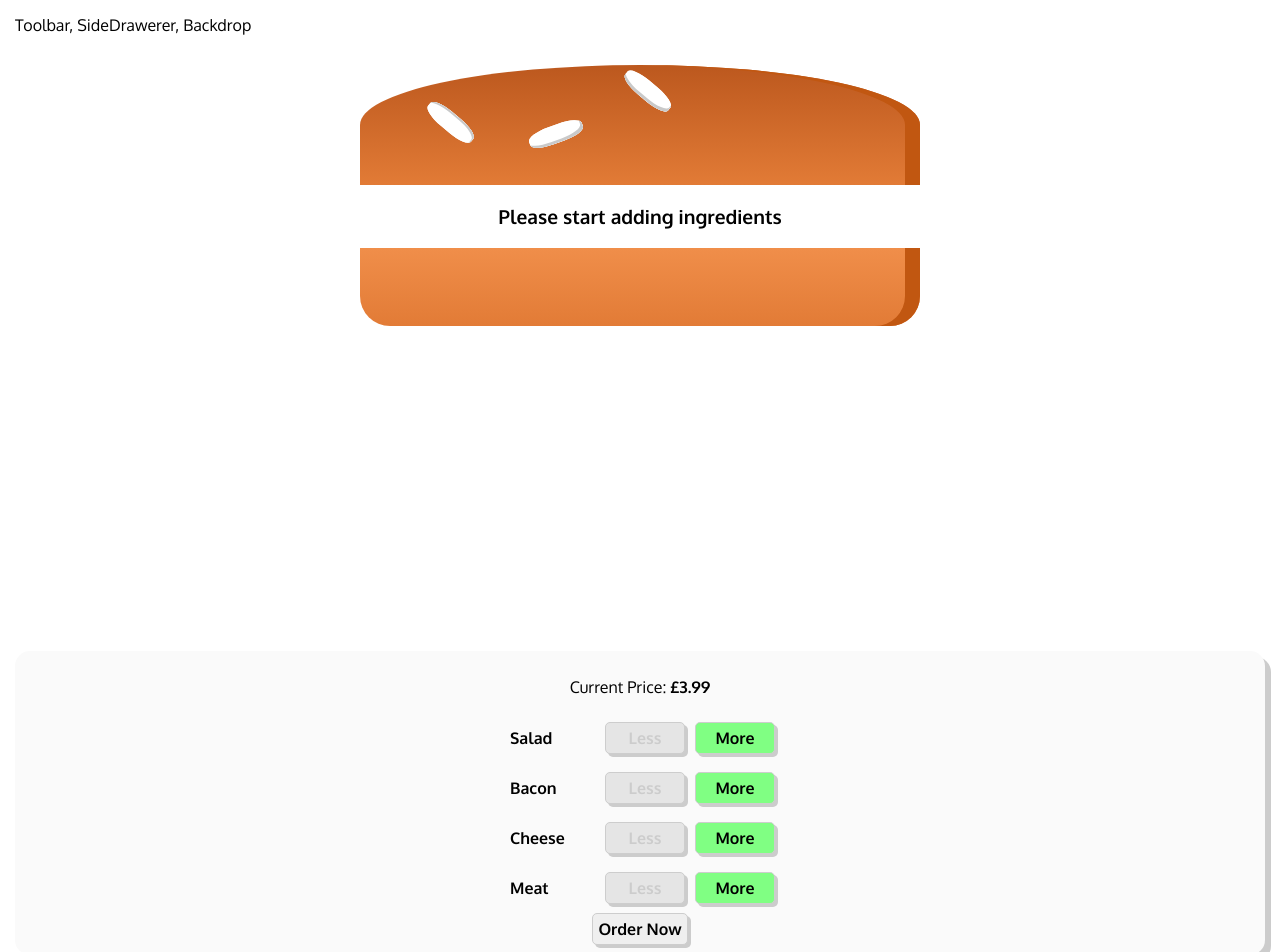
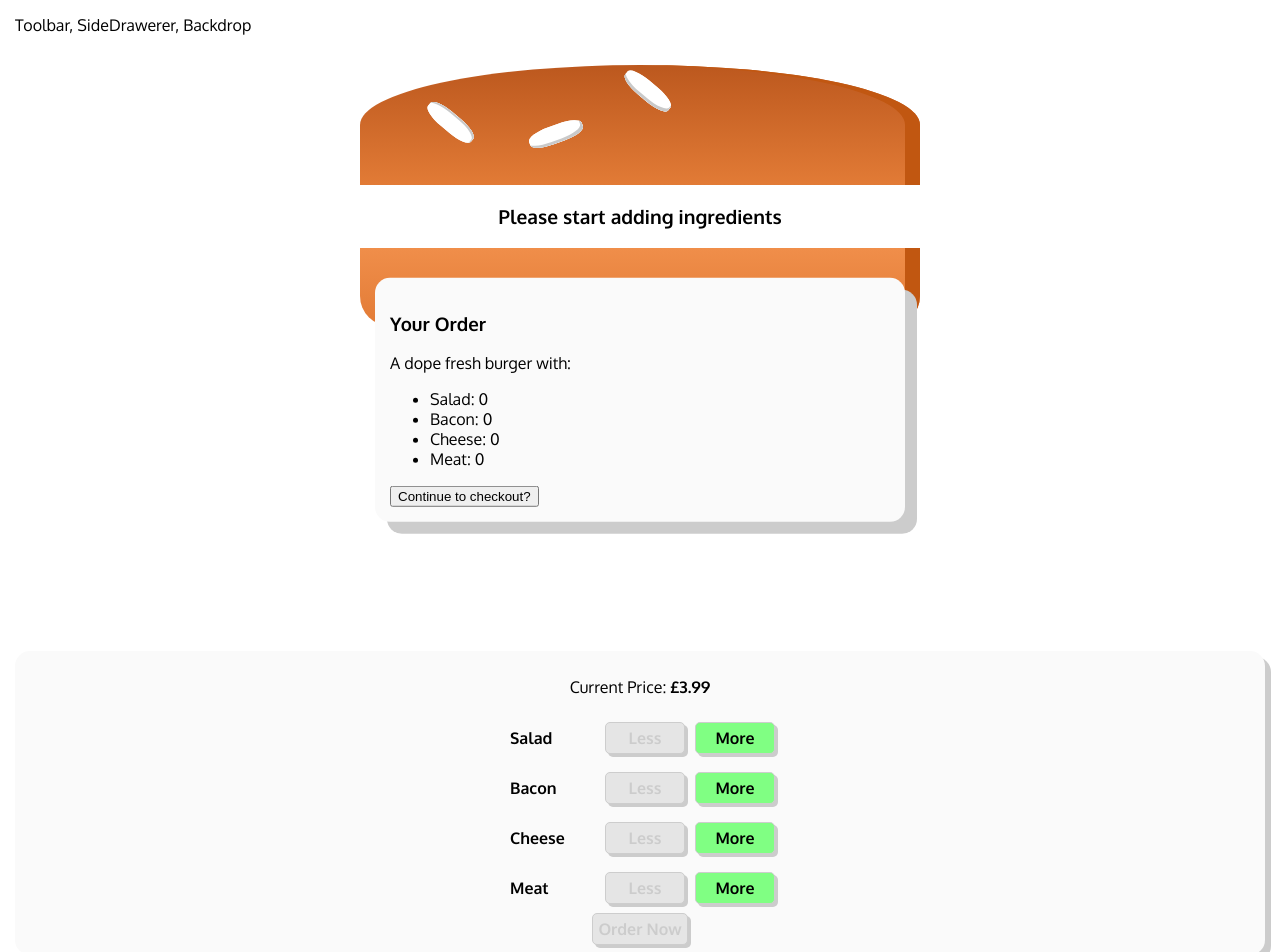
Before and after one commit to kev2480/react-build-a-burger-udemy-course, a React (Create React App) app: page / in a window 1280 px wide. Shown: the top 952 px of the page. Built offline with nearby package versions, Linux system fonts and the light colour scheme; the HTML template or start-up script is replaced by a standard one.

Commit message:
Modal with order details

```diff
--- a/src/components/Burger/BuildControls/BuildControls.js
+++ b/src/components/Burger/BuildControls/BuildControls.js
@@ -20,7 +20,7 @@ const buildControls = (props) => (
          label={ctrl.label}
          disabled={props.disabled[ctrl.type]}/>
     ))}
-    <button className={classes.OrderButton}>Order Now</button>
+    <button disabled={!props.purchasable} onClick={props.openModal}>Order Now</button>
   </div>
 );
 
--- a/src/components/Burger/BurgerIngredient/BurgerIngredient.module.css
+++ b/src/components/Burger/BurgerIngredient/BurgerIngredient.module.css
@@ -5,6 +5,9 @@
     border-radius: 0 0 30px 30px;
     box-shadow: inset -15px 0 #c15711;
     margin: 2% auto;
+    display: flex;
+flex-direction: row;
+align-items: center;
 }
 
 .BreadTop {
--- /dev/null
+++ b/src/components/Burger/OrderSummary/OrderSummary.js
@@ -0,0 +1,25 @@
+import React from 'react';
+import Aux from '../../../hoc/Aux';
+
+const orderSummary = (props) => {
+  const ingredientSummary = Object.keys(props.ingredients)
+    .map(igkey => {
+      return (
+        <li key={igkey}>
+          <span style={{textTransform: 'capitalize'}}>{igkey}</span>: {props.ingredients[igkey]}
+        </li>)
+    })
+
+  return (
+    <Aux>
+      <h3>Your Order</h3>
+      <p>A dope fresh burger with:</p>
+      <ul>
+        {ingredientSummary}
+      </ul>
+      <button>Continue to checkout?</button>
+    </Aux>
+  )
+}
+
+export default orderSummary;
--- /dev/null
+++ b/src/components/Burger/OrderSummary/OrderSummary.module.css
@@ -0,0 +1,3 @@
+.OrderSummary {
+
+}
--- /dev/null
+++ b/src/components/UI/Backdrop/Backdrop.module.css
@@ -0,0 +1,3 @@
+.Backdrop {
+
+}
--- /dev/null
+++ b/src/components/UI/Modal/Modal.js
@@ -0,0 +1,10 @@
+import React from 'react';
+import classes from './Modal.module.css';
+
+const modal = (props) => (
+  <div className={classes.Modal}>
+    {props.children}
+  </div>
+)
+
+export default modal;
--- /dev/null
+++ b/src/components/UI/Modal/Modal.module.css
@@ -0,0 +1,31 @@
+.Modal {
+    position: fixed;
+    z-index: 500;
+    background-color: #fafafa;
+    padding: 15px;
+    transition: all 0.3s ease-out;
+    animation: fadeIn 0.3s ease-in;
+    position: fixed;
+    transform: translate(-50%, -50%);
+    top: 50%;
+    left: 50%;
+    width: 500px;
+    max-width: 80%;
+    box-shadow: 12px 12px 0px #ccc;
+    border-radius: 15px;
+    min-height: 200px;
+}
+
+@keyframes fadeIn {
+  from {
+    /* opacity: 0; */
+    box-shadow: 0px 0px 0px #ccc;
+    opacity: 0;
+  }
+
+  to {
+    /* opacity: 1; */
+    box-shadow: 12px 12px 0px #ccc;
+    opacity: 1;
+  }
+}
--- a/src/containers/BurgerBuilder/BurgerBuilder.js
+++ b/src/containers/BurgerBuilder/BurgerBuilder.js
@@ -2,6 +2,8 @@ import React, { Component } from 'react';
 import Aux from '../../hoc/Aux';
 import Burger from '../../components/Burger/Burger';
 import BuildControls from '../../components/Burger/BuildControls/BuildControls';
+import Modal from '../../components/UI/Modal/Modal';
+import OrderSummary from '../../components/Burger/OrderSummary/OrderSummary'
 
 const INGREDIENT_PRICES = {
   salad: 0.5,
@@ -17,7 +19,22 @@ class BurgerBuilder extends Component {
       cheese: 0,
       meat: 0
     },
-    totalPrice: 3.99
+    totalPrice: 3.99,
+    purchasable: false
+  }
+
+  updatePurchaseState () {
+    const ingredients = {
+      ...this.state.ingredients
+    };
+    const sum = Object.keys(ingredients)
+      .map(igKey => {
+        return ingredients[igKey]
+      })
+      .reduce((sum, el) => {
+        return sum + el;
+      }, 0);
+    this.setState({purchasable: sum > 0});
   }
 
   addIngredientHandler = (type) => {
@@ -30,7 +47,7 @@ class BurgerBuilder extends Component {
     const priceAddition = INGREDIENT_PRICES[type];
     const oldPrice = this.state.totalPrice;
     const newPrice = oldPrice + priceAddition;
-    this.setState({totalPrice: newPrice, ingredients: updatedIngredients});
+    this.setState({totalPrice: newPrice, ingredients: updatedIngredients}, this.updatePurchaseState);
   }
 
   removeIngredientHandler = (type) => {
@@ -44,7 +61,7 @@ class BurgerBuilder extends Component {
       const priceRemoval = INGREDIENT_PRICES[type];
       const oldPrice = this.state.totalPrice;
       const newPrice = oldPrice - priceRemoval;
-      this.setState({totalPrice: newPrice, ingredients: updatedIngredients});
+      this.setState({totalPrice: newPrice, ingredients: updatedIngredients}, this.updatePurchaseState);
     }
   }
 
@@ -64,7 +81,11 @@ class BurgerBuilder extends Component {
           ingredientAdded={this.addIngredientHandler}
           ingredientRemoved={this.removeIngredientHandler}
           disabled={disableInfo}
-          price={this.state.totalPrice}/>
+          price={this.state.totalPrice}
+          purchasable={this.state.purchasable}/>
+        <Modal>
+          <OrderSummary ingredients={this.state.ingredients}/>
+        </Modal>
       </Aux>
     );
   }
```
Also changed, not shown: src/components/UI/Backdrop/Backdrop.js (added, +10 -0 lines).
